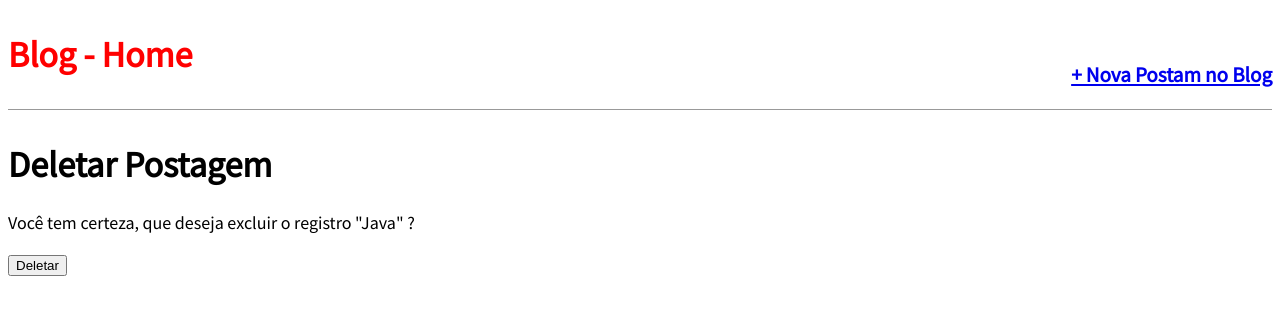
After one commit to RenanSantosP/curso-udemy-django-blog, a Django app: page /post/8/delete/ in a window 1280 px wide. The commit adds this page. Shown: the top 315 px of the page. Run offline with Django 3.2, Linux system fonts and the light colour scheme; data comes from the database, SQL or seed files in the repository; both versions use the stored data as it was after the commit.

Commit message:
DeleteView

```diff
--- /dev/null
+++ b/blog/templates/blog/post_delete.html
@@ -0,0 +1,11 @@
+{% extends 'base.html' %}
+{% block title %} Blog - Deletar {% endblock title %}
+{% block content %}
+    <h1>Deletar Postagem</h1>
+
+    <form action="" method="post">
+        {% csrf_token %}
+        <p>Você tem certeza, que deseja excluir o registro "{{ post.titulo }}" ?</p>
+        <input type="submit" value="Deletar">
+    </form>
+{% endblock content %}
--- a/blog/templates/blog/post_detail.html
+++ b/blog/templates/blog/post_detail.html
@@ -6,5 +6,7 @@
         <h2><a href="#">{{ object.titulo }}</a></h2>
         <p>{{ object.conteudo }}</p>
     </div>
-    <a href="{{ object.get_absolute_url_update }}">+ Editar Postagem do Blog</a>
+    <a href="{{ object.get_absolute_url_update }}">+ Editar Postagem do Blog</a></br>
+    <a href="{% url 'post_delete' object.pk %}">- Deletar Postagem</a>>
+
 {% endblock content %}
--- a/blog/urls.py
+++ b/blog/urls.py
@@ -6,4 +6,5 @@ urlpatterns = [
     path('post/new/', views.BlogCreateView.as_view(), name='post_new'),
     path('post/<slug:slug>/', views.BlogDetailView.as_view(), name='post_detail'),
     path('post/<int:pk>/edit/', views.BlogUpdateView.as_view(), name='post_edit'),
+    path('post/<int:pk>/delete/', views.BlogDeleteView.as_view(), name='post_delete'),
 ]
--- a/blog/views.py
+++ b/blog/views.py
@@ -1,6 +1,7 @@
 from django.shortcuts import render
-from django.views.generic import ListView, DetailView, UpdateView
+from django.views.generic import ListView, DetailView, UpdateView, DeleteView
 from django.views.generic.edit import CreateView
+from django.urls import reverse_lazy
 from .models import Post
 # Create your views here.
 
@@ -22,3 +23,8 @@ class BlogUpdateView(UpdateView):
     model = Post
     template_name = 'blog/post_edit.html'
     fields = ('titulo', 'conteudo')
+
+class BlogDeleteView(DeleteView):
+    model = Post
+    template_name = 'blog/post_delete.html'
+    success_url = reverse_lazy('home')
```
Also changed, not shown: db.sqlite3.
